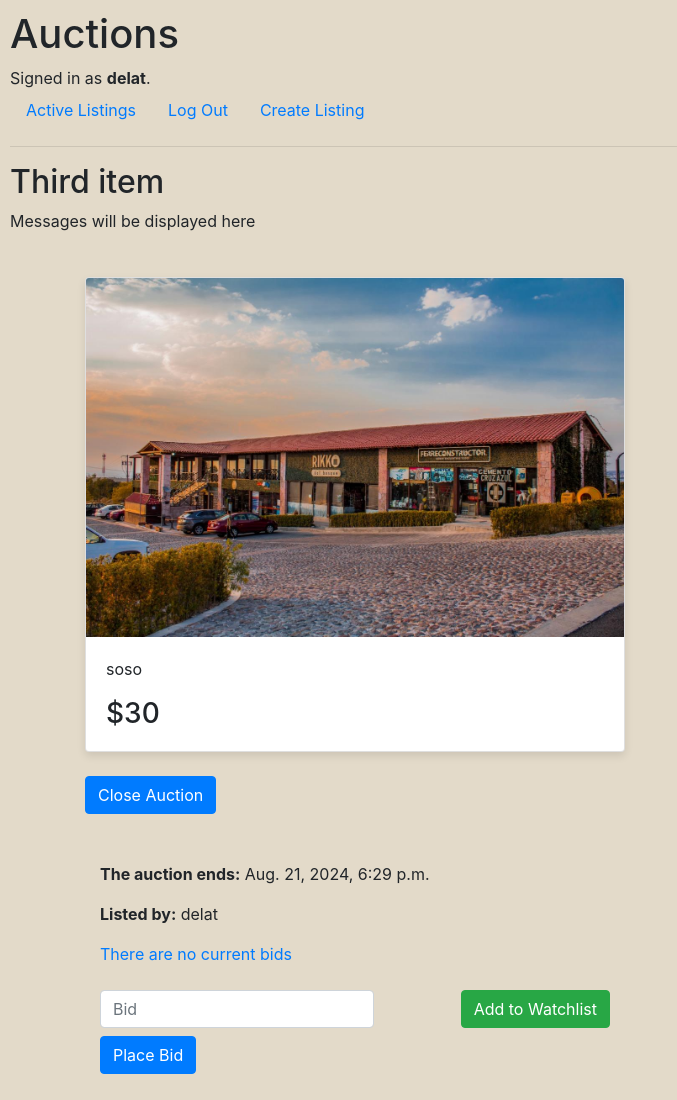
After one commit to Danypooh/commerce, a Django app: page /view_listing/3 in a window 1280 px wide. The commit adds this page. Shown: the whole page, without its empty margins (0-677 px from the left). Run offline with Django 3.2, Linux system fonts and the light colour scheme; a user stored in the database is signed in; data comes from the database, SQL or seed files in the repository; both versions use the stored data as it was after the commit; data that the repository does not hold is empty; some libraries are stand-ins or nearby versions.

Commit message:
add view for listings & style

```diff
--- a/auctions/admin.py
+++ b/auctions/admin.py
@@ -1,9 +1,10 @@
 from django.contrib import admin
 
-from .models import User, Listing, Bid, Comment
+from .models import User, Listing, Bid, Comment, Watchlist
 
 # Register your models here.
 admin.site.register(User)
 admin.site.register(Listing)
 admin.site.register(Bid)
 admin.site.register(Comment)
+admin.site.register(Watchlist)
--- a/auctions/forms.py
+++ b/auctions/forms.py
@@ -6,7 +6,11 @@ class ListingForm(forms.ModelForm):
         model = Listing
         fields = ['title', 'description', 'starting_price', 'image', 'end_date']
         widgets = {
-            'end_date': forms.DateTimeInput(attrs={'type': 'datetime-local'}),
+            'title': forms.TextInput(attrs={'class': 'form-control', 'placeholder': 'Enter title'}),
+            'description': forms.Textarea(attrs={'class': 'form-control', 'placeholder': 'Enter description', 'rows': 3}),
+            'starting_price': forms.NumberInput(attrs={'class': 'form-control', 'placeholder': 'Enter starting price'}),
+            'image': forms.ClearableFileInput(attrs={'class': 'form-control-file'}),
+            'end_date': forms.DateTimeInput(attrs={'class': 'form-control', 'type': 'datetime-local'}),
         }
         labels = {
             'starting_price': 'Starting Price ($)'
--- a/auctions/models.py
+++ b/auctions/models.py
@@ -1,5 +1,6 @@
 from django.contrib.auth.models import AbstractUser
 from django.db import models
+from django.db.models import UniqueConstraint
 
 
 class User(AbstractUser):
@@ -16,7 +17,7 @@ class Listing(models.Model):
 class Bid(models.Model):
     auction_listing = models.ForeignKey(Listing, on_delete=models.CASCADE, related_name="bids")
     bidder = models.ForeignKey(User, on_delete=models.CASCADE, related_name="bids")
-    bid_amount = models.IntegerField()
+    bid_amount = models.FloatField()
     bid_time = models.DateTimeField(auto_now=True)
 
 class Comment(models.Model):
@@ -24,3 +25,12 @@ class Comment(models.Model):
     commenter = models.ForeignKey(User, on_delete=models.CASCADE, related_name="comments")
     comment_text = models.CharField(max_length=300)
     comment_time = models.DateTimeField(auto_now_add=True)
+
+class Watchlist(models.Model):
+    user = models.ForeignKey(User, on_delete=models.CASCADE, related_name="watchlist")
+    listing = models.ForeignKey(Listing, on_delete=models.CASCADE, related_name="watchlists")
+
+    class Meta:
+        constraints = [
+            UniqueConstraint(fields=['user', 'listing'], name='unique_user_listing')
+        ]
--- a/auctions/static/auctions/styles.css
+++ b/auctions/static/auctions/styles.css
@@ -1,5 +1,6 @@
 body {
   padding: 10px;
+  background-color: rgb(227, 218, 201);
 }
 
 .card {
@@ -26,6 +27,14 @@ body {
   padding: 20px;
 }
 
+.card-link {
+  color: #333;
+}
+
 .text-muted {
   color: #6c757d;
 }
+
+.text-blue-warning {
+  color: #007bff;
+}
--- a/auctions/templates/auctions/index.html
+++ b/auctions/templates/auctions/index.html
@@ -7,6 +7,7 @@
     <div class="container">
         <div class="row">
           <div class="col-md-6">
+            <a href="{% url 'view_listing' listing.id %}" class="card-link">
               <div class="card">
                 <h3 class="card-header">{{ listing.title }}</h3>
                 {% if listing.image %}
@@ -21,6 +22,7 @@
                   <h3 class="card-text">${{ listing.starting_price }}</h3>
                 </div>
               </div>
+            </a>
           </div>
         </div>
       </div>
--- /dev/null
+++ b/auctions/templates/auctions/view_listing.html
@@ -0,0 +1,82 @@
+{% extends "auctions/layout.html" %}
+
+{% block body %}
+    <h2>{{ listing.title }}</h2>
+    {% if message %}
+        <div>{{ message }}</div>
+    {% endif %}
+    <br />
+    <div class="container">
+      <div class="row">
+        <div class="col-md-6">
+          <div class="card">
+            {% if listing.image %}
+            <img
+              class="card-img-top"
+              src="{{ listing.image.url }}"
+              alt="Listing Image"
+            />
+            {% else %}
+            <div
+              class="card-img-top bg-light d-flex justify-content-center align-items-center"
+              style="height: 200px"
+            >
+              <p class="text-muted">No Image Preview</p>
+            </div>
+            {% endif %}
+            <div class="card-body">
+              <p class="card-text">{{ listing.description }}</p>
+              <h3 class="card-text">${{ listing.starting_price }}</h3>
+            </div>
+          </div>
+          <br />
+          <div>
+            {% if user.is_authenticated and listing.seller == user %}
+                <form action="{% url 'view_listing' listing.id %}" method="post">
+                    {% csrf_token %}
+                    <button type="submit" class="btn btn-primary" name="action" value="close_auction">Close Auction</button>
+                </form>
+            {% endif %}
+          </div>
+          <div class="container mt-5">
+            <div class="auction-details mb-4">
+                <p><strong>The auction ends:</strong> {{ listing.end_date }}</p>
+                <p><strong>Listed by:</strong> {{ listing.seller }}</p>
+                {% if number_of_bids > 0 %}
+                    <p><strong>{{ number_of_bids }}</strong> bid(s) so far</p>
+                    {% if highest_bid.bidder == user %}
+                        <p class="text-success">Your bid is the current bid</p>
+                    {% else %}
+                        <p><strong>The current bid is:</strong> ${{ highest_bid.bid_amount }}</p>
+                    {% endif %}
+                {% else %}
+                    <p class="text-blue-warning">There are no current bids</p>
+                {% endif %}
+            </div>
+
+            {% if user.is_authenticated %}
+            <div class="d-flex justify-content-between align-items-start mb-3">
+                <div>
+                    <form action="{% url 'view_listing' listing.id %}" method="post">
+                        {% csrf_token %}
+                        <input type="text" name="bid" class="form-control bid-input mb-2" placeholder="Bid">
+                        <button type="submit" class="btn btn-primary" name="action" value="place_bid">Place Bid</button>
+                    </form>
+                </div>
+
+                <div>
+                    <form action="{% url 'view_listing' listing.id %}" method="post">
+                        {% csrf_token %}
+                        {% if item_in_watchlist %}
+                            <button type="submit" class="btn btn-danger" name="action" value="remove">Remove from Watchlist</button>
+                        {% else %}
+                            <button type="submit" class="btn btn-success" name="action" value="add">Add to Watchlist</button>
+                        {% endif %}
+                    </form>
+                </div>
+            </div>
+            {% endif %}
+        </div>
+
+
+{% endblock %}
--- a/auctions/urls.py
+++ b/auctions/urls.py
@@ -11,6 +11,7 @@ urlpatterns = [
     path("logout", views.logout_view, name="logout"),
     path("register", views.register, name="register"),
     path("new_listing", views.new_listing, name="new_listing"),
+    path("view_listing/<str:listing_id>", views.view_listing, name="view_listing"),
 ]
 
 if settings.DEBUG:
--- a/auctions/views.py
+++ b/auctions/views.py
@@ -1,10 +1,12 @@
 from django.contrib.auth import authenticate, login, logout
 from django.db import IntegrityError
 from django.http import HttpResponse, HttpResponseRedirect
-from django.shortcuts import render
+from django.shortcuts import render, get_object_or_404, redirect
 from django.urls import reverse
+from django.utils import timezone
+from django.contrib import messages
 
-from .models import User, Listing
+from .models import User, Listing, Watchlist, Comment, Bid
 from .forms import ListingForm
 
 
@@ -79,3 +81,65 @@ def new_listing(request):
     return render(request, "auctions/new_listing.html", {
         "form": form
     })
+
+def view_listing(request, listing_id):
+    listing = get_object_or_404(Listing, id=listing_id)
+    item_in_watchlist = Watchlist.objects.filter(user=request.user, listing=listing).exists()
+    highest_bid = Bid.objects.filter(auction_listing=listing).order_by('-bid_amount').first()
+    number_of_bids = listing.bids.count()
+    message = "Messages will be displayed here"
+
+    if request.method == "POST":
+        action = request.POST.get('action')
+
+        if action == "add":
+            watchitem = Watchlist.objects.create(user=request.user, listing=listing)
+            watchitem.save()
+            item_in_watchlist = Watchlist.objects.filter(user=request.user, listing=listing).exists()
+            message = "Item added to watchlist"
+
+        elif action == "remove":
+            Watchlist.objects.filter(user=request.user, listing=listing).delete()
+            item_in_watchlist = Watchlist.objects.filter(user=request.user, listing=listing).exists()
+            message = "Item removed from watchlist"
+
+        elif action == "place_bid":
+            bid_str = request.POST.get('bid')
+            if bid_str:
+                try:
+                    bid = float(bid_str)
+                    if bid > 0:
+                        if highest_bid is None and bid > listing.starting_price:
+                            new_bid = Bid.objects.create(auction_listing=listing, bidder=request.user, bid_amount=bid, bid_time=timezone.now())
+                            new_bid.save()
+                            message = "Bid placed successfully"
+                            number_of_bids = listing.bids.count()
+                            highest_bid = Bid.objects.filter(auction_listing=listing).order_by('-bid_amount').first()
+                        elif highest_bid is not None and bid > highest_bid.bid_amount:
+                            new_bid = Bid.objects.create(auction_listing=listing, bidder=request.user, bid_amount=bid, bid_time=timezone.now())
+                            new_bid.save()
+                            message = "Bid placed successfully"
+                            number_of_bids = listing.bids.count()
+                            highest_bid = Bid.objects.filter(auction_listing=listing).order_by('-bid_amount').first()
+                        else:
+                            message = "Your bid must be higher than the current bid/price"
+                    else:
+                        message = "Bid amount must be greater than zero"
+                except ValueError:
+                        message = f"Invalid bid amount { highest_bid }"
+
+        return render(request, 'auctions/view_listing.html', {
+        'listing': listing,
+        "item_in_watchlist": item_in_watchlist,
+        "number_of_bids": number_of_bids,
+        "highest_bid": highest_bid,
+        "message": message
+    })
+
+    return render(request, 'auctions/view_listing.html', {
+        'listing': listing,
+        "item_in_watchlist": item_in_watchlist,
+        "number_of_bids": number_of_bids,
+        "highest_bid": highest_bid,
+        "message": message
+    })
```
Also changed, not shown: auctions/templates/auctions/new_listing.html (+8 -6 lines), auctions/migrations/0003_watchlist_watchlist_unique_user_listing.py (added), auctions/migrations/0004_alter_bid_bid_amount.py (added), db.sqlite3, media/images/harasPlaza.jpeg (added). Lines whose indentation alone changed are shown as unchanged.
